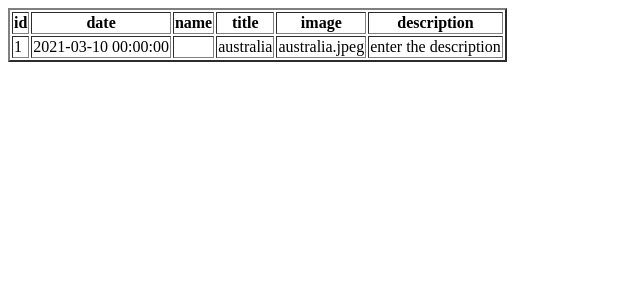
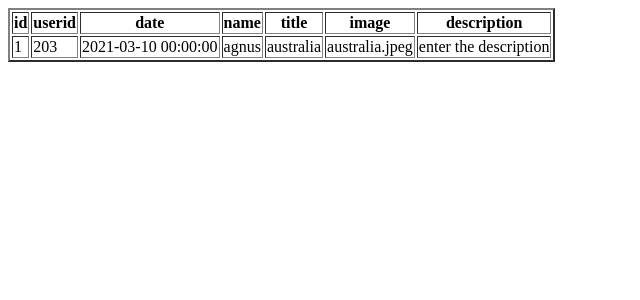
Before and after one commit to deeromtechnologies/TravelAgencyApp, a Flask app: page /blogs1 in a window 1280 px wide. Shown: the top 300 px of the page, without its empty margins (0-640 px from the left). Run offline with Flask 2, Linux system fonts and the light colour scheme; data comes from the database, SQL or seed files in the repository; both versions use the stored data as it was after the commit; parts of the project's set-up code (start-up, migrations or seed data) failed here and were passed over.

Commit message:
updating

```diff
--- a/travel_agency/app.py
+++ b/travel_agency/app.py
@@ -5,6 +5,10 @@ from flask_sqlalchemy import SQLAlchemy
 from sqlalchemy import insert
 import pdb
 from datetime import  date
+
+from flask_wtf import FlaskForm
+from wtforms import StringField
+
 
 app = Flask(__name__)
 
@@ -17,6 +21,14 @@ app.config["SQLALCHEMY_TRACK_MODIFICATIONS"] = False
 app.config["SQLALCHEMY_DATABASE_URI"] = ("sqlite:///travel.db")
 
 db = SQLAlchemy(app)
+
+
+
+class MyForm(FlaskForm):
+    name = StringField('name', validators=[DataRequired()])
+
+
+
 
 class register(db.Model):
 
@@ -41,14 +53,16 @@ class blogs(db.Model):
 
 	id= db.Column(db.Integer, primary_key=True)
 	userid = db.Column(db.String(20),db.ForeignKey('register'))
+	username= db.Column(db.String(30),  nullable=False)
 	image= db.Column(db.String(30),  nullable=False)
 	date= db.Column(db.DateTime, nullable=False )
 	title=db.Column(db.String(20))
 	text=db.Column(db.Text(100),  nullable=False)
 
-	def __init__(self,name , image,date,title,text):
+	def __init__(self,username , image,date,title,text,userid):
 
-		self.name = name
+		self.userid=userid
+		self.username = username
 		self.image = image
 		self.date= date
 		self.title = title
@@ -83,6 +97,10 @@ class booking(db.Model):
 
 
 
+#
+
+
+
 @app.route('/')
 def home():
 	return render_template('home.html')
@@ -102,16 +120,10 @@ def blog():
 
 @app.route('/addblog/<user>',methods=["POST", "GET"])
 def addblog(user):
-	pdb.set_trace()
+
 	if request.method == "POST":
-		name=request.form["name"]
-		image=request.form["img"]
-		#date=request.form["date"]
-		title=request.form["title"]
-		text=request.form["text"]
-		print(request.form)
 
-		addblogs = blogs (name=request.form["name"],image=request.form["img"],date=date,title=request.form["title"],text=request.form["text"])
+		addblogs = blogs (userid=request.form["userid1"],username=request.form["name"],image=request.form["img"],date=date,title=request.form["title"],text=request.form["text"])
 
 		print(request.form)
 
@@ -121,11 +133,12 @@ def addblog(user):
 
 		userid1=request.form["userid1"]
 
-		return redirect(url_for("blogs1"))
+		return redirect(url_for("blogs1",result=userid1))
 
-	result=register.query.filter_by(userid=user).first()
 
-	return render_template("addblog.html",result=result)
+	result1=register.query.filter_by(userid=user).first()
+
+	return render_template("addblog.html",result=result1)
 
 
 #@app.route('/addblog1',methods=["POST", "GET"])
@@ -211,7 +224,7 @@ def signup():
 		db.session.add(signup)
 		db.session.commit()
 
-		return redirect(url_for('home'))
+		return redirect(url_for('login'))
 
 	return render_template('signup.html')
 
--- a/travel_agency/templates/addblog.html
+++ b/travel_agency/templates/addblog.html
@@ -127,7 +127,7 @@ padding-top: 10px;
  <div class="container">
   <h1>add your blog here..</h1>
 
-  <form action="/addblog" method="POST">
+  <form action="#" method="POST">
 
    <div class="row" id="contact1">
 
@@ -136,7 +136,7 @@ padding-top: 10px;
          <input type="text" class="form-control form-control-lg" value="{{result.userid}}" placeholder="" name="userid1">
        </div>
       <div class="form-group">
-         <input type="text" class="form-control form-control-lg" placeholder="Your Name" name="name">
+         <input type="text" class="form-control form-control-lg" placeholder="Your Name" value="{{result.username}}" name="name">
        </div>
        <div class="form-group">
          <input type="text" class="form-control form-control-lg" placeholder="Title" name="title">
--- a/travel_agency/templates/blog.html
+++ b/travel_agency/templates/blog.html
@@ -148,10 +148,10 @@ padding-top: 10px;
      <div class="card-img">
       <img src="static/australia.jpeg" class="img-fluid" width="500px" height="1000px">
      </div>
-     {% for user in result %}
+
      <div class="card-body" >
-     <h4 class="card-title">{{users.title}} </h4>
-    {% endfor %}
+     <h4 class="card-title">australia </h4>
+
 
       <p class="card-text">
 
--- a/travel_agency/templates/blogs1.html
+++ b/travel_agency/templates/blogs1.html
@@ -9,6 +9,7 @@
 <table border='2'>
   <tr>
     <th>id</th>
+    <th>userid</th>
     <th>date</th>
     <th>name</th>
     <th>title</th>
@@ -17,9 +18,11 @@
   </tr>
 {% for users in user %}
 <tr>
+
 <td>{{users.id}}</td>
+<td>{{users.userid}}</td>
 <td>{{users.date}}</td>
-<td>{{users.name}}</td>
+<td>{{users.username}}</td>
 <td>{{users.title}}</td>
 <td>{{users.image}}</td>
 <td>{{users.text}}</td>
--- a/travel_agency/templates/login.html
+++ b/travel_agency/templates/login.html
@@ -130,7 +130,7 @@ span{
         <label><b>User id
         </b>
         </label>
-        <input type="text" name="Uname" id="Uname" placeholder="Username" required="">
+        <input type="text" name="Uname" id="Uname" placeholder="Userid" required="">
         <br><br>
         <label><b>Password
         </b>
```
Also changed, not shown: travel_agency/travel.db.
